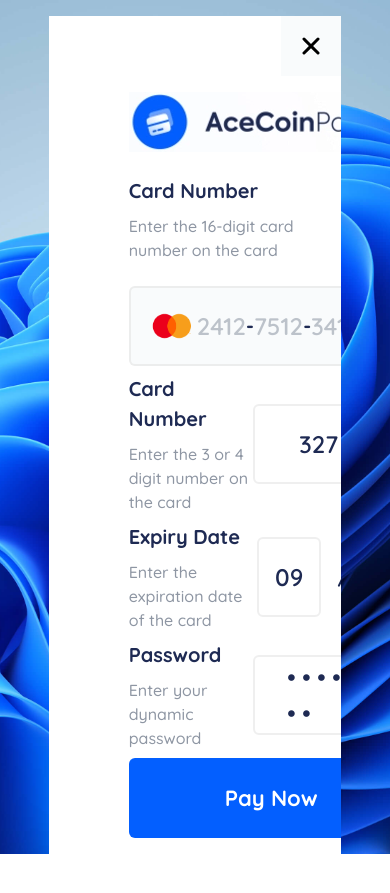
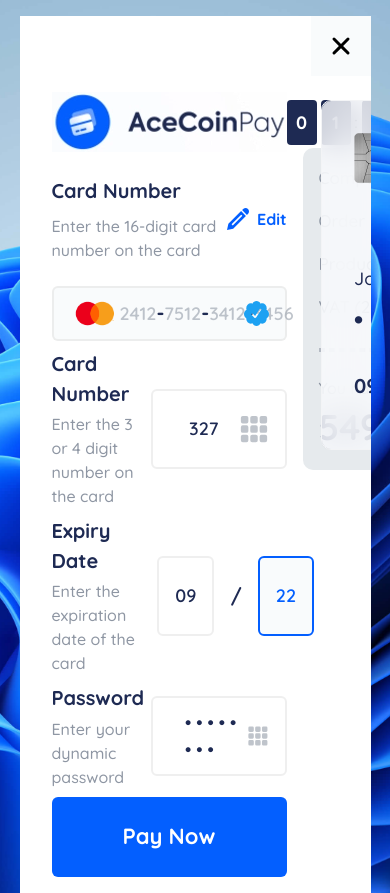
Before and after one commit to EmekaNkwo/ace_coin_pay, a React (Vite) app: page / in a window 390 px wide. Before the commit the page ends 854 px from the top, so only its background shows below. Built offline with nearby package versions, Linux system fonts and the light colour scheme.

Commit message:
implementing responsiveness

```diff
--- a/src/App.jsx
+++ b/src/App.jsx
@@ -14,14 +14,14 @@
       className="w-full flex justify-center items-center min-h-screen"
       style={hero_background}
     >
-      <div className="w-[75%] min-h-[600px] mt-[1rem] lg:mt-0  bg-[#fff] overflow-auto">
+      <div className="lg:w-[70%] w-[90%] min-h-[70vh] mt-[1rem] lg:mt-0  bg-[#fff] overflow-auto">
         <div className="flex justify-between">
           <div className=""></div>
           <div className="w-[60px] h-[60px] bg-[#f9fbfc] flex justify-center cursor-pointer items-center">
             <IconClose />
           </div>
         </div>
-        <div className="lg:my-[2rem] my-[1rem] mx-[5rem] flex items-start lg:gap-[3rem] gap-[1rem] ">
+        <div className="lg:my-[2rem] my-[1rem] lg:mx-[5rem] mx-[2rem] flex items-start lg:gap-[3rem] gap-[1rem] ">
           <div className="flex-[2]">
             <MemoriedCardDetails />
           </div>
--- a/src/components/CardDetails.jsx
+++ b/src/components/CardDetails.jsx
@@ -17,7 +17,7 @@
         </div>
       </div>
       <div className="mt-[1rem] flex flex-col gap-[1.5rem]">
-        <div className="flex justify-between items-center">
+        <div className="flex justify-between items-center gap-2">
           <div className="flex flex-col gap-[0.5rem]">
             <h2 className="text-[#1e2a53] font-bold text-[20px]">
               Card Number
@@ -31,8 +31,8 @@
             <span className="font-bold">Edit</span>
           </div>
         </div>
-        <div className="w-full rounded-md h-[80px] border-2 border-[#e0e0e080] bg-[#f9fbfc] flex items-center justify-between px-4">
-          <div className="flex items-center  justify-between w-[60%]">
+        <div className="w-full rounded-md lg:h-[80px] h-[55px]  border-2 border-[#e0e0e080] bg-[#f9fbfc] flex items-center justify-between px-4">
+          <div className="flex items-center justify-between lg:w-[60%] w-full">
             <img src={MSLogo} alt="" className="w-[50px]" />
             <CardInput text="2412" />
             <span className={dotClassName}>-</span>
@@ -51,9 +51,9 @@
       {/* Four Digits */}
 
       <div className="flex justify-between items-center">
-        <div className="flex flex-col gap-[0.5rem] flex-[1]">
+        <div className="flex flex-col gap-[0.2rem] flex-[1]">
           <h2 className="text-[#1e2a53] font-bold text-[20px]">Card Number</h2>
-          <span className="text-[#8e96a3] font-medium">
+          <span className="text-[#8e96a3] font-medium max-w-[90%]">
             Enter the 3 or 4 digit number on the card
           </span>
         </div>
@@ -68,9 +68,9 @@
       {/* Expiry Date */}
 
       <div className="flex justify-between items-center w-full ">
-        <div className="flex flex-col gap-[0.5rem] w-[50%] ">
+        <div className="flex flex-col gap-[0.2rem] w-[50%] ">
           <h2 className="text-[#1e2a53] font-bold text-[20px]">Expiry Date</h2>
-          <span className="text-[#8e96a3] font-medium">
+          <span className="text-[#8e96a3] font-medium max-w-[90%]">
             Enter the expiration date of the card
           </span>
         </div>
@@ -88,9 +88,9 @@
       {/* Four Digits */}
 
       <div className="flex justify-between items-center">
-        <div className="flex flex-col gap-[0.5rem] flex-[1]">
+        <div className="flex flex-col gap-[0.2rem] flex-[1]">
           <h2 className="text-[#1e2a53] font-bold text-[20px]">Password</h2>
-          <span className="text-[#8e96a3] font-medium">
+          <span className="text-[#8e96a3] font-medium max-w-[90%]">
             Enter your dynamic password
           </span>
         </div>
--- a/src/components/CardDisplay.jsx
+++ b/src/components/CardDisplay.jsx
@@ -42,6 +42,7 @@
           </div>
         </div>
       </div>
+
       <div className="bg-[#e6eaed] rounded-[10px] flex flex-col justify-between flex-[5] w-full">
         <div className="h-[40%]"></div>
         <div className="h-[60%] w-[300px] mx-auto flex flex-col p-[1rem] gap-[1rem] ">
--- a/src/shared/utils.jsx
+++ b/src/shared/utils.jsx
@@ -16,7 +16,7 @@
 export const CardInput = ({ text, isBold, isActive }) => {
   return (
     <span
-      className={`font-semibold text-[24px] ${
+      className={`font-semibold lg:text-[24px] text-[18px] ${
         isActive
           ? "text-[#035fff]"
           : `${isBold ? "text-[#1e2a53]" : "text-[#8e96a390]"}`
```
Also changed, not shown: 1 other file (tests, documents, lock files or other folders).
